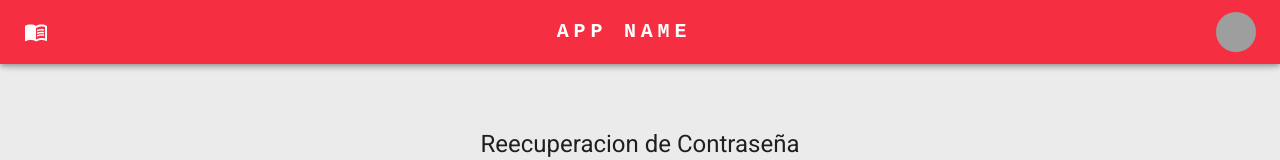
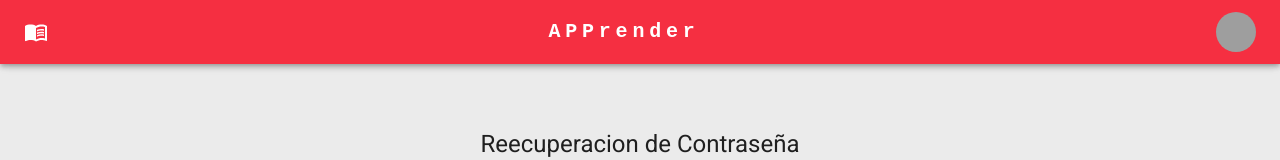
Before and after one commit to NachoRondan/ai-tpo-front, a React (Create React App) app: page /recuperarClave in a window 1280 px wide. Shown: the top 160 px of the page. Built offline with nearby package versions, Linux system fonts and the light colour scheme; grey boxes are pictures that could not be loaded.

Commit message:
Fix arreglo de ruteo pagina bienvenida y cambio de nombre app

```diff
--- a/src/components/Landing.js
+++ b/src/components/Landing.js
@@ -3,9 +3,11 @@ import CssBaseline from '@mui/material/CssBaseline';
 import Box from '@mui/material/Box';
 import Container from '@mui/material/Container';
 import { Button, Typography } from '@mui/material';
+import { useNavigate } from 'react-router-dom';
 
 export const Landing=()=>{
 
+const history=useNavigate();
 
 return (<Container component="main" maxWidth="xs">
 <CssBaseline />
@@ -25,7 +27,7 @@ return (<Container component="main" maxWidth="xs">
 <Typography sx={{color:'black',fontSize:24}}>
     Bienvenido a la web de Sitio Institucional! En esta web podra registrarse como alumno o profesor. Una vez registrados, los profesores podran crear clases de distintos tipos de modalidades y costos y los alumnos podran inscribirse a ellas. La plataforma tambien tiene un sistema de califcacion de clases y comentarios.
 </Typography>
-<Button sx={{marginTop:"1rem",maringBottom:"1rem",padding:"1rem",borderRadius:"12px",backgroundColor:"#BA0C16",width:"200px"}}>
+<Button onClick={()=>history("/login")} sx={{marginTop:"1rem",maringBottom:"1rem",padding:"1rem",borderRadius:"12px",backgroundColor:"#BA0C16",width:"200px"}}>
 Continuar
 </Button>
 </Box>
--- a/src/components/Navbar.js
+++ b/src/components/Navbar.js
@@ -58,7 +58,7 @@ const Navbar = ({user}) => {
               textDecoration: 'none',
             }}
           >
-            APP NAME
+            APPrender
           </Typography>
           <Box sx={{ flexGrow: 0 }}>
               <IconButton onClick={handleOpenUserMenu} sx={{ p: 0 }}>
```
